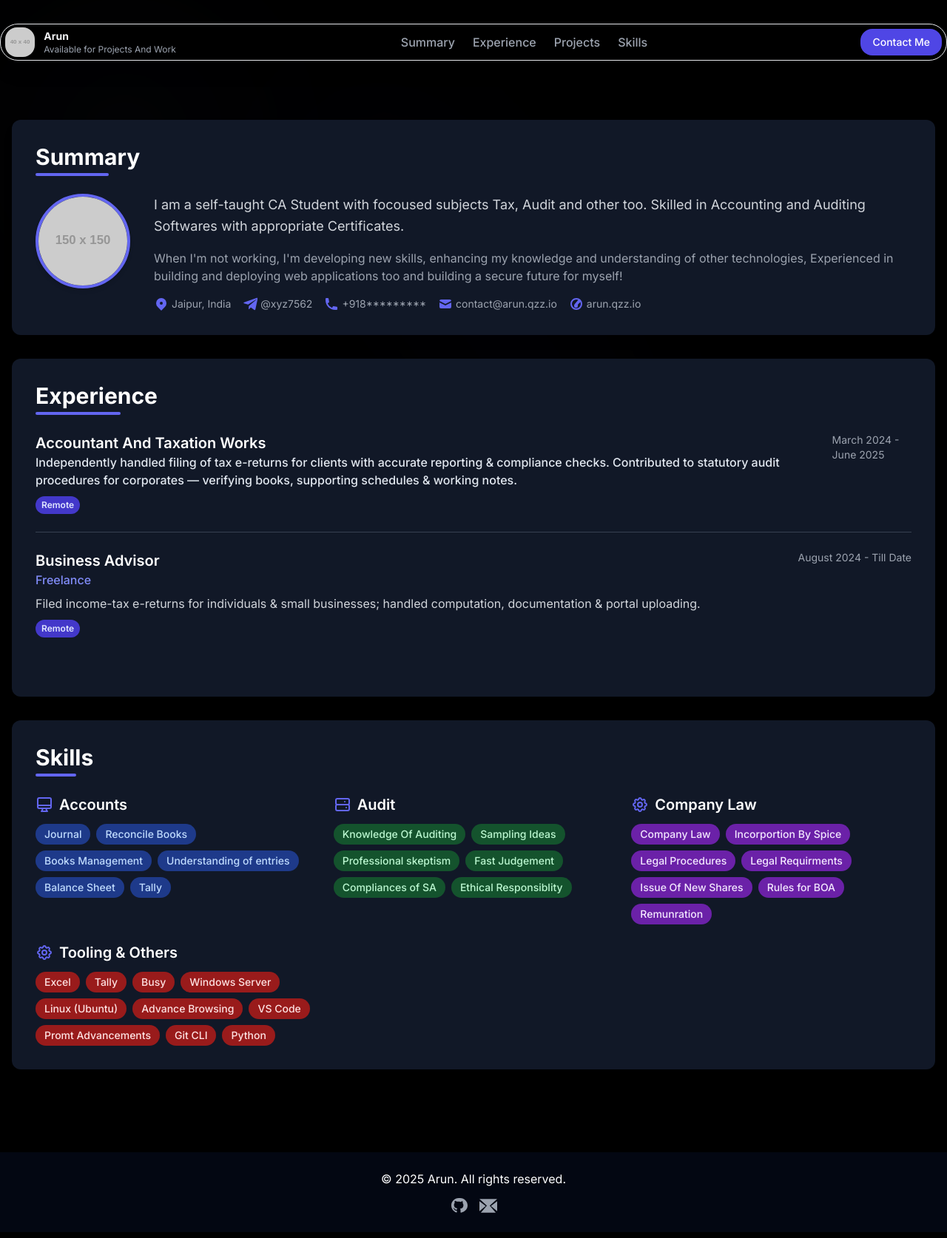
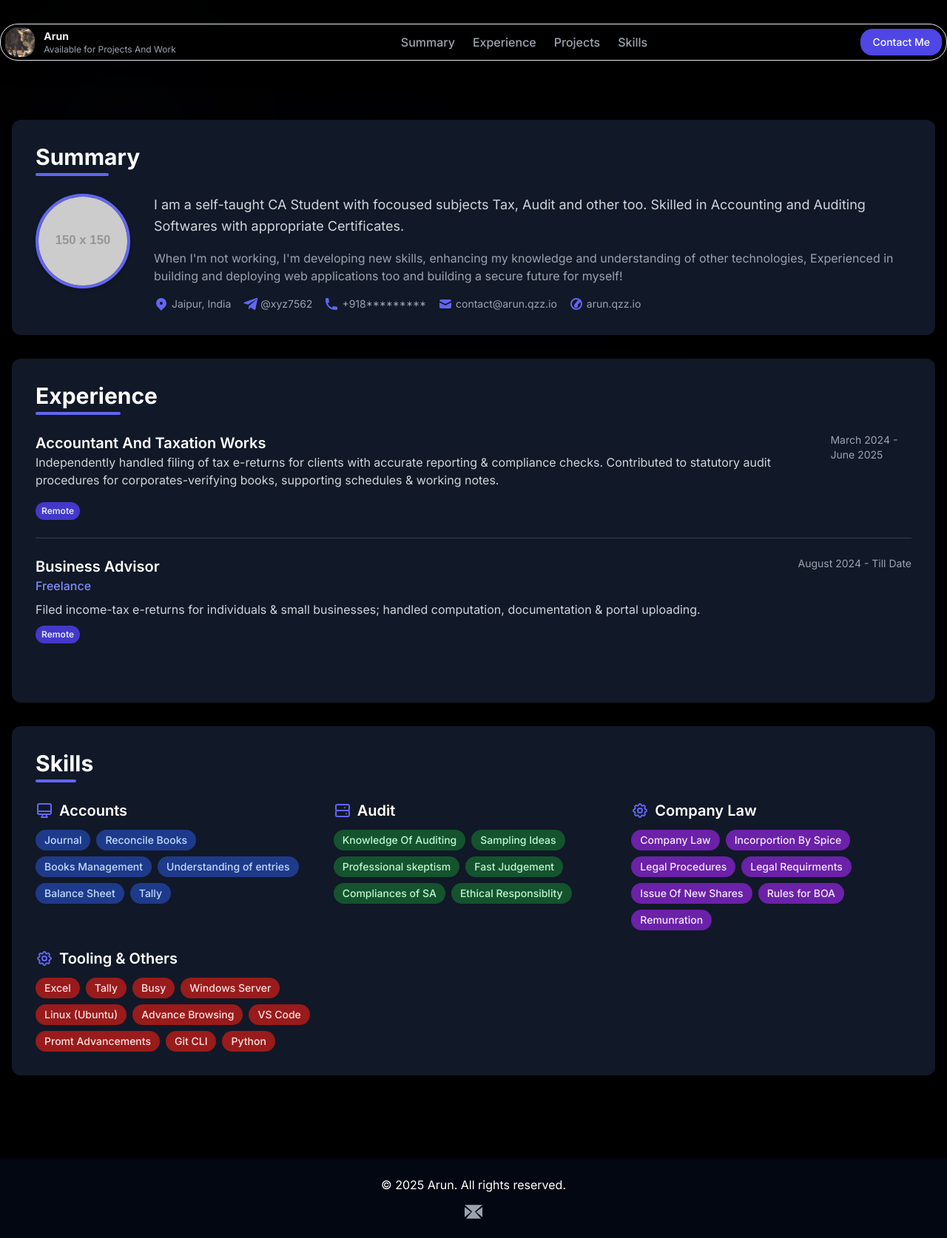
Before and after one commit to Anurag69og/Home, a plain HTML site: page index.html in a window 1280 px wide. Shown: the whole page at 74% size. Drawn offline with nearby package versions, Linux system fonts and the light colour scheme; placeholder pictures from the web are drawn by us.

Commit message:
Update index.html

```diff
--- a/index.html
+++ b/index.html
@@ -356,7 +356,7 @@
         <div class="container mx-auto flex items-center justify-between py-1 px-1.5 rounded-3xl shadow-xl border border-gray-200 header-card">
             <!-- Profile Info -->
             <div class="flex items-center gap-3">
-                <img class="h-10 w-10 rounded-2xl object-cover profile-image-hover" src="https://placehold.co/40x40/6366f1/ffffff?text=RL" alt="Rahul Lodhi">
+                <img class="h-10 w-10 rounded-2xl object-cover profile-image-hover" src="TELE.jpg" alt="Rahul Lodhi">
                 <div class="w-fit grid">
                     <h1 class="text-sm font-bold text-gray-100 profile-name">Arun</h1>
                     <div class="flex text-gray-400 items-center profile-status">
@@ -392,7 +392,7 @@
             <div class="flex flex-col md:flex-row items-center md:items-start space-y-4 md:space-y-0 md:space-x-8">
                 <div class="flex-shrink-0">
                     <!-- Placeholder image for a profile picture -->
-                    <img src="https://placehold.co/150x150/6366f1/ffffff?text=RL" alt="Rahul Lodhi Profile" class="rounded-full w-32 h-32 object-cover border-4 border-indigo-500 shadow-md profile-image-hover">
+                    <img src="https://placehold.co/150x150/6366f1/000000?text=Arun" alt="Arun Profile" class="rounded-full w-32 h-32 object-cover border-4 border-indigo-500 shadow-md profile-image-hover">
                 </div>
                 <div>
                     <p class="text-lg text-gray-300 leading-relaxed mb-4">
@@ -421,7 +421,7 @@
                 <div class="flex justify-between items-start mb-2">
                     <div>
                         <h3 class="text-xl font-semibold text-white">Accountant And Taxation Works</h3>
-                        <p class="text-grey-400 font-medium">Independently handled filing of tax e-returns for clients with accurate reporting & compliance checks. Contributed to statutory audit procedures for corporates — verifying books, supporting schedules & working notes.</p>
+                        <p class="text-gray-300 mb-2">Independently handled filing of tax e-returns for clients with accurate reporting & compliance checks. Contributed to statutory audit procedures for corporates-verifying books, supporting schedules & working notes.</p>
                     </div>
                     <span class="text-gray-400 text-sm">March 2024 - June 2025</span>
                 </div>
@@ -594,10 +594,10 @@
         <div class="container mx-auto px-4 text-center">
             <p>&copy; 2025 Arun. All rights reserved.</p>
             <div class="flex justify-center space-x-4 mt-3">
-                <a href="https://github.com/r2hu1" target="_blank" rel="noopener noreferrer" class="text-gray-400 hover:text-white transition duration-300">
+                <!-- <a href="https://github.com/r2hu1" target="_blank" rel="noopener noreferrer" class="text-gray-400 hover:text-white transition duration-300">
                     <svg xmlns="http://www.w3.org/2000/svg" width="24" height="24" viewBox="0 0 24 24" fill="currentColor"><path fill-rule="evenodd" d="M12 2C6.477 2 2 6.484 2 12.017c0 4.425 2.865 8.18 6.839 9.504.47.087.683-.233.683-.58v-1.993c-2.775.617-3.36-1.343-3.36-1.343-.464-1.169-1.133-1.477-1.133-1.477-.92-.626.073-.614.073-.614 1.004.07 1.531 1.032 1.531 1.032.892 1.529 2.341 1.089 2.91.835.09-.647.35-1.089.636-1.334-2.22-.253-4.555-1.113-4.555-4.953 0-1.091.39-1.984 1.029-2.682-.103-.253-.446-1.272.097-2.65 0 0 .84-.27 2.75 1.026A9.564 9.564 0 0112 6.844c.85.004 1.701.114 2.503.385 1.909-1.296 2.747-1.026 2.747-1.026.546 1.379.202 2.398.099 2.651.64.698 1.028 1.591 1.028 2.682 0 3.848-2.339 4.695-4.566 4.943.359.309.678.92.678 1.855v2.754c0 .347.213.67.688.58C21.137 20.19 24 16.437 24 12.017 24 6.484 19.522 2 14 2h-2z" clip-rule="evenodd"/></svg>
-                </a>
-                <a href="mailto:hi@rahul.eu.org" class="text-gray-400 hover:text-white transition duration-300">
+                </a> -->
+                <a href="mailto:contact@arun.qzz.io" class="text-gray-400 hover:text-white transition duration-300">
                     <svg xmlns="http://www.w3.org/2000/svg" width="24" height="24" viewBox="0 0 24 24" fill="currentColor"><path d="M.05 3.197c.036-.01.07-.02.106-.02h23.688c.036 0 .07.01.106.02L12 13.903.05 3.197zM24 6.305l-8.498 6.51L24 19.695V6.305zM.001 6.305v13.39L8.499 12.81.001 6.305zM22.003 21.803H1.997c-.036 0-.07-.01-.106-.02L12 10.097l10.109 11.686c-.036.01-.07.02-.106.02z"/></svg>
                 </a>
             </div>
```
